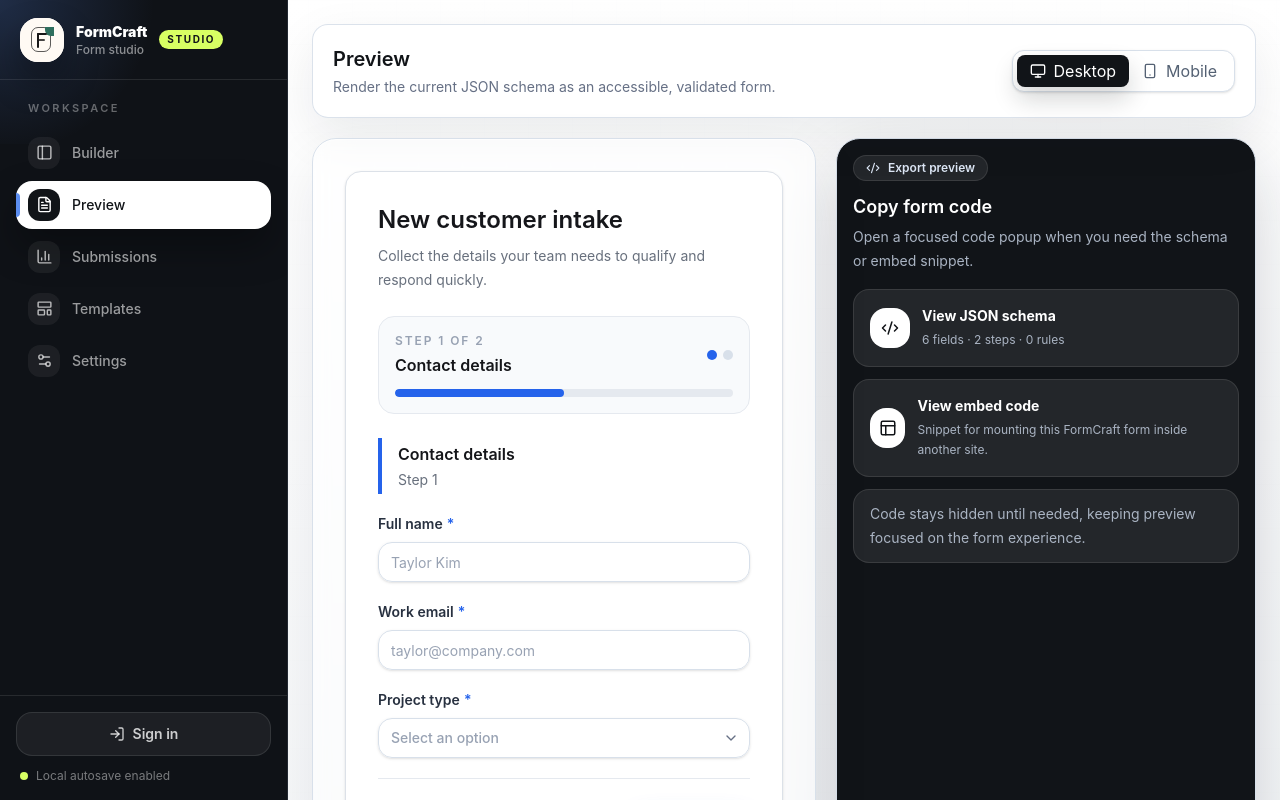
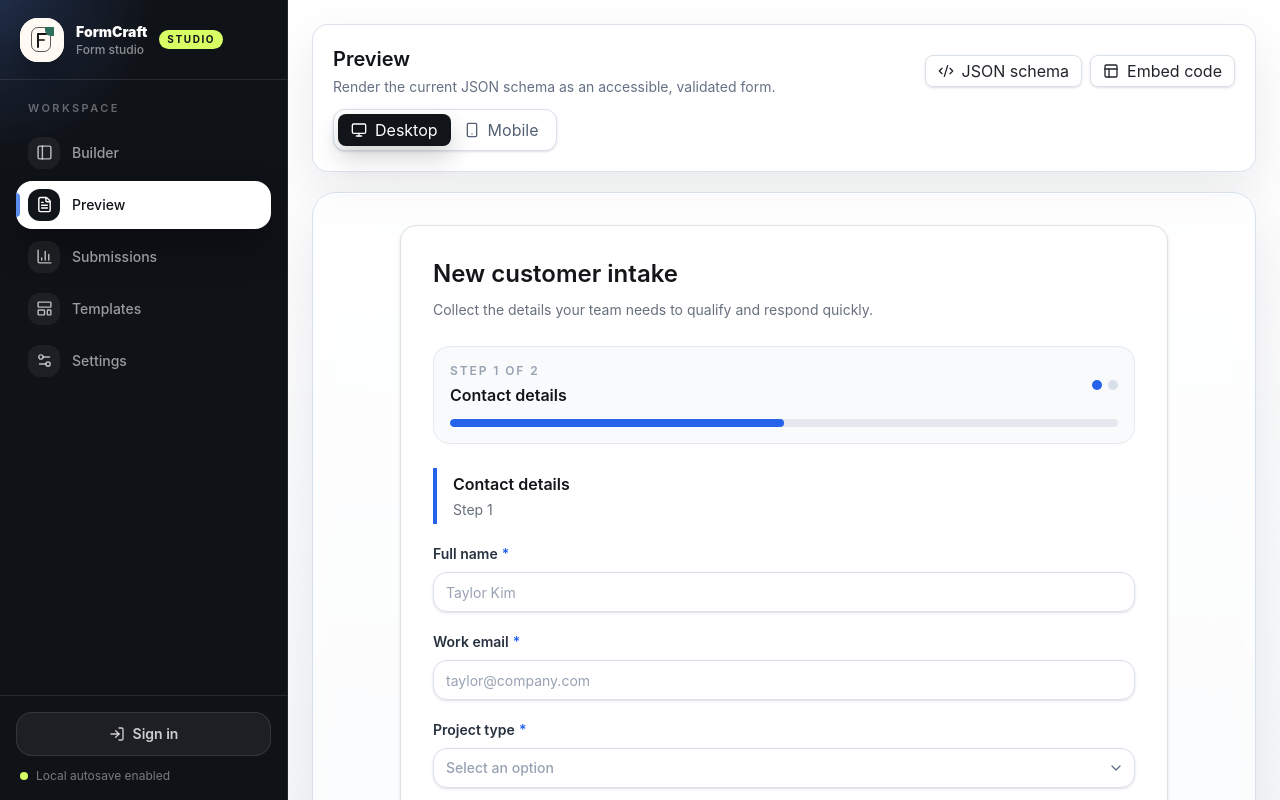
Before and after one commit to OmKhandale05/formcraft, a Next.js app: page /preview in a window 1280 px wide. Shown: the top 800 px of the page. Built offline with nearby package versions, Linux system fonts and the light colour scheme.

Commit message:
fix(preview): move code actions to header

```diff
--- a/src/app/preview/page.tsx
+++ b/src/app/preview/page.tsx
@@ -60,7 +60,17 @@ export default function PreviewPage() {
             <h1 className="text-xl font-semibold text-[#111418]">Preview</h1>
             <p className="mt-1 text-sm text-[#667085]">Render the current JSON schema as an accessible, validated form.</p>
           </div>
-          <div className="ml-auto flex rounded-xl border border-[#d8e0ea] bg-white p-1 shadow-sm">
+          <div className="ml-auto flex flex-wrap items-center gap-2">
+            <Button type="button" variant="secondary" size="sm" onClick={() => openCodeDialog("json")}>
+              <Code2 size={16} />
+              JSON schema
+            </Button>
+            <Button type="button" variant="secondary" size="sm" onClick={() => openCodeDialog("embed")}>
+              <PanelsTopLeft size={16} />
+              Embed code
+            </Button>
+          </div>
+          <div className="flex rounded-xl border border-[#d8e0ea] bg-white p-1 shadow-sm">
             <Button type="button" variant={device === "desktop" ? "primary" : "ghost"} size="sm" onClick={() => setDevice("desktop")}>
               <Monitor size={16} />
               Desktop
@@ -71,64 +81,10 @@ export default function PreviewPage() {
             </Button>
           </div>
         </div>
-        <div className="grid min-w-0 gap-5 xl:grid-cols-[minmax(0,1fr)_420px]">
-          <div className="min-w-0 rounded-3xl border border-[#d8e0ea] bg-white/54 p-3 shadow-[inset_0_1px_0_rgba(255,255,255,0.7),0_24px_60px_rgba(17,24,39,0.08)] backdrop-blur sm:p-8">
-            <div className={cn("mx-auto transition-all", device === "mobile" ? "max-w-[390px]" : "max-w-3xl")}>
-              <FormRenderer form={form} onSubmit={addSubmission} />
-            </div>
+        <div className="min-w-0 rounded-3xl border border-[#d8e0ea] bg-white/54 p-3 shadow-[inset_0_1px_0_rgba(255,255,255,0.7),0_24px_60px_rgba(17,24,39,0.08)] backdrop-blur sm:p-8">
+          <div className={cn("mx-auto transition-all", device === "mobile" ? "max-w-[390px]" : "max-w-4xl")}>
+            <FormRenderer form={form} onSubmit={addSubmission} />
           </div>
-          <aside className="min-h-0 min-w-0 rounded-3xl border border-[#d8e0ea] bg-[#111418] p-4 text-white shadow-[0_24px_70px_rgba(17,24,39,0.18)]">
-            <div className="mb-4">
-              <div>
-                <div className="inline-flex items-center gap-2 rounded-full border border-white/10 bg-white/8 px-3 py-1 text-xs font-semibold text-[#dce6f5]">
-                  <Code2 size={14} />
-                  Export preview
-                </div>
-                <h2 className="mt-3 text-lg font-semibold">Copy form code</h2>
-                <p className="mt-1 text-sm leading-6 text-[#aab4c3]">
-                  Open a focused code popup when you need the schema or embed snippet.
-                </p>
-              </div>
-            </div>
-
-            <div className="grid gap-3">
-              <button
-                type="button"
-                className="group rounded-2xl border border-white/10 bg-white/8 p-4 text-left transition hover:border-white/20 hover:bg-white/12"
-                onClick={() => openCodeDialog("json")}
-              >
-                <span className="flex items-center gap-3">
-                  <span className="flex h-10 w-10 items-center justify-center rounded-2xl bg-white text-[#111418]">
-                    <Code2 size={18} />
-                  </span>
-                  <span>
-                    <span className="block text-sm font-bold text-white">View JSON schema</span>
-                    <span className="mt-1 block text-xs leading-5 text-[#aab4c3]">
-                      {form.fields.length} fields · {new Set(form.fields.map((field) => field.step ?? 1)).size} steps · {form.logicRules?.length ?? 0} rules
-                    </span>
-                  </span>
-                </span>
-              </button>
-              <button
-                type="button"
-                className="group rounded-2xl border border-white/10 bg-white/8 p-4 text-left transition hover:border-white/20 hover:bg-white/12"
-                onClick={() => openCodeDialog("embed")}
-              >
-                <span className="flex items-center gap-3">
-                  <span className="flex h-10 w-10 items-center justify-center rounded-2xl bg-white text-[#111418]">
-                    <PanelsTopLeft size={18} />
-                  </span>
-                  <span>
-                    <span className="block text-sm font-bold text-white">View embed code</span>
-                    <span className="mt-1 block text-xs leading-5 text-[#aab4c3]">Snippet for mounting this FormCraft form inside another site.</span>
-                  </span>
-                </span>
-              </button>
-            </div>
-            <p className="mt-3 rounded-2xl border border-white/10 bg-white/8 px-4 py-3 text-sm leading-6 text-[#aab4c3]">
-              Code stays hidden until needed, keeping preview focused on the form experience.
-            </p>
-          </aside>
         </div>
         {codeDialog && (
           <div className="fixed inset-0 z-[10000] flex items-center justify-center bg-[#111418]/55 p-4 backdrop-blur-sm" role="dialog" aria-modal="true">
```
